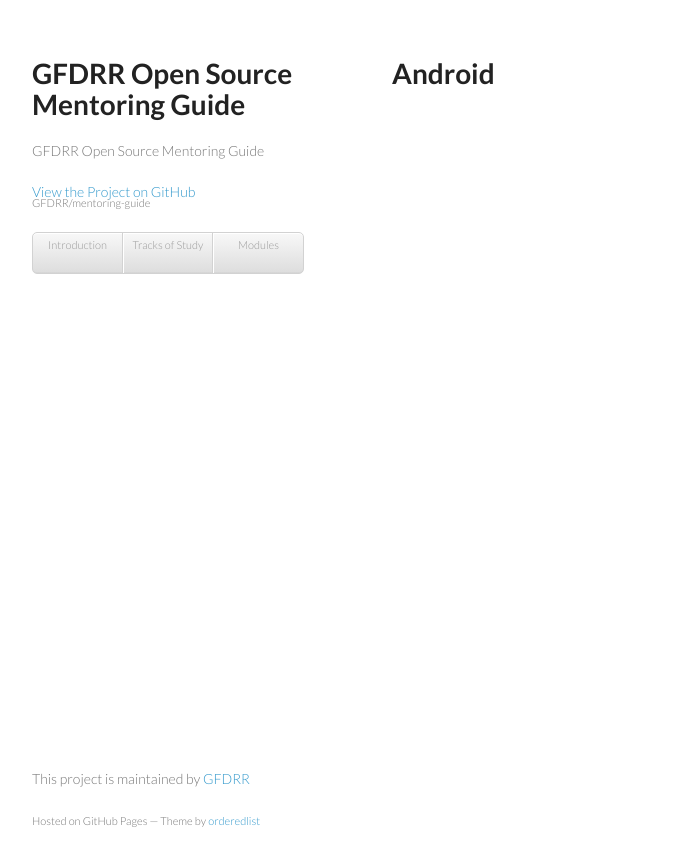
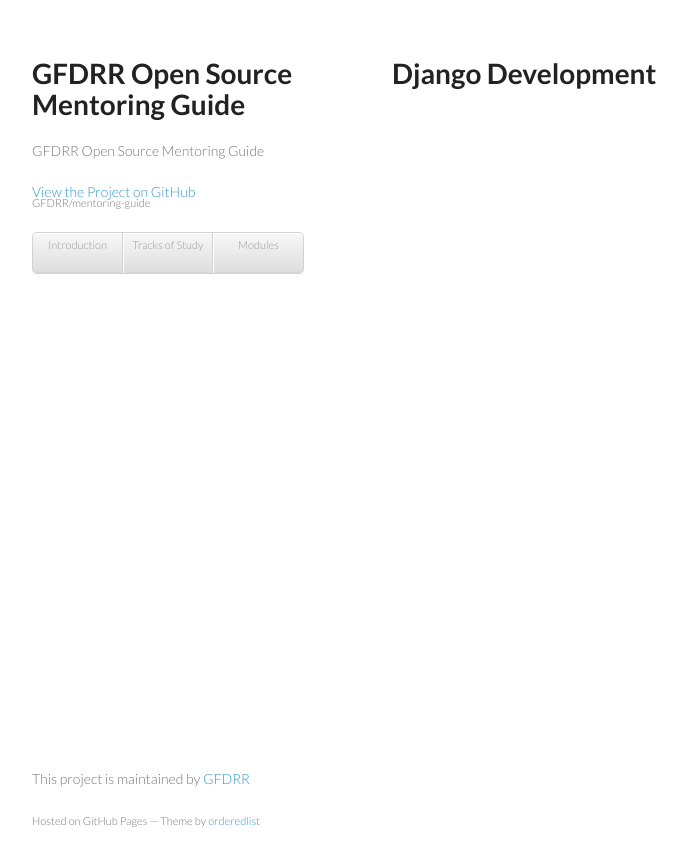
Before and after one commit to GFDRR/mentoring-guide, a Jekyll site: the page built from _modules/django/index.md, in a window 1280 px wide. Shown: the top 866 px of the page, without its empty margins (178-865 px from the left). Built offline with Jekyll 4.4.1, drawn with Linux system fonts in a browser that asks for light colours.

Commit message:
fix django index

```diff
--- a/_modules/django/index.md
+++ b/_modules/django/index.md
@@ -1,8 +1,8 @@
 ---
 layout: default
-title: Android
+title: Django Development
 index: 0
 ---
 
-Android
-=======
+Django Development
+==================
```
